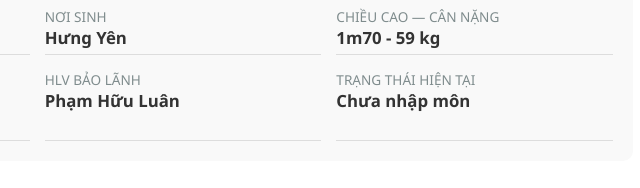
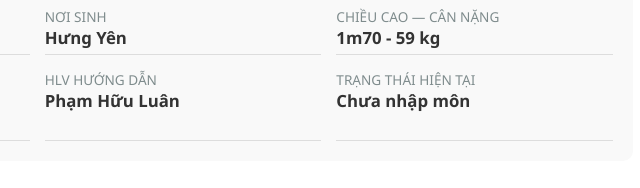
Before and after one commit to phamhuuluan/HoangMinhThang-1987-HungYen-ClbThaiMinh-VoDuongThangQuang, a plain HTML site: page index.html in a window 1280 px wide. Shown: the part 588-776 px from the top of the page, 457-1097 px from the left. Drawn offline with Linux system fonts and the light colour scheme.

Commit message:
Hồ sơ võ sinh: HoangMinhThang-1987-HungYen-ClbThaiMinh-VoDuongThangQuang

```diff
--- a/index.html
+++ b/index.html
@@ -181,7 +181,7 @@
         <div class="info-item"><label>Nơi Sinh</label><span>Hưng Yên</span></div>
         <div class="info-item"><label>Chiều cao — Cân nặng</label><span>1m70 - 59 kg</span></div>
         <div class="info-item"><label>Trình độ học vấn</label><span>12/12 (ước tính — đã qua bậc THPT)</span></div>
-        <div class="info-item"><label>HLV bảo lãnh</label><span>Phạm Hữu Luân</span></div>
+        <div class="info-item"><label>HLV hướng dẫn</label><span>Phạm Hữu Luân</span></div>
         <div class="info-item"><label>Trạng thái hiện tại</label><span>Chưa nhập môn</span></div>
     </div>
     <div class="certificate-section">
```
